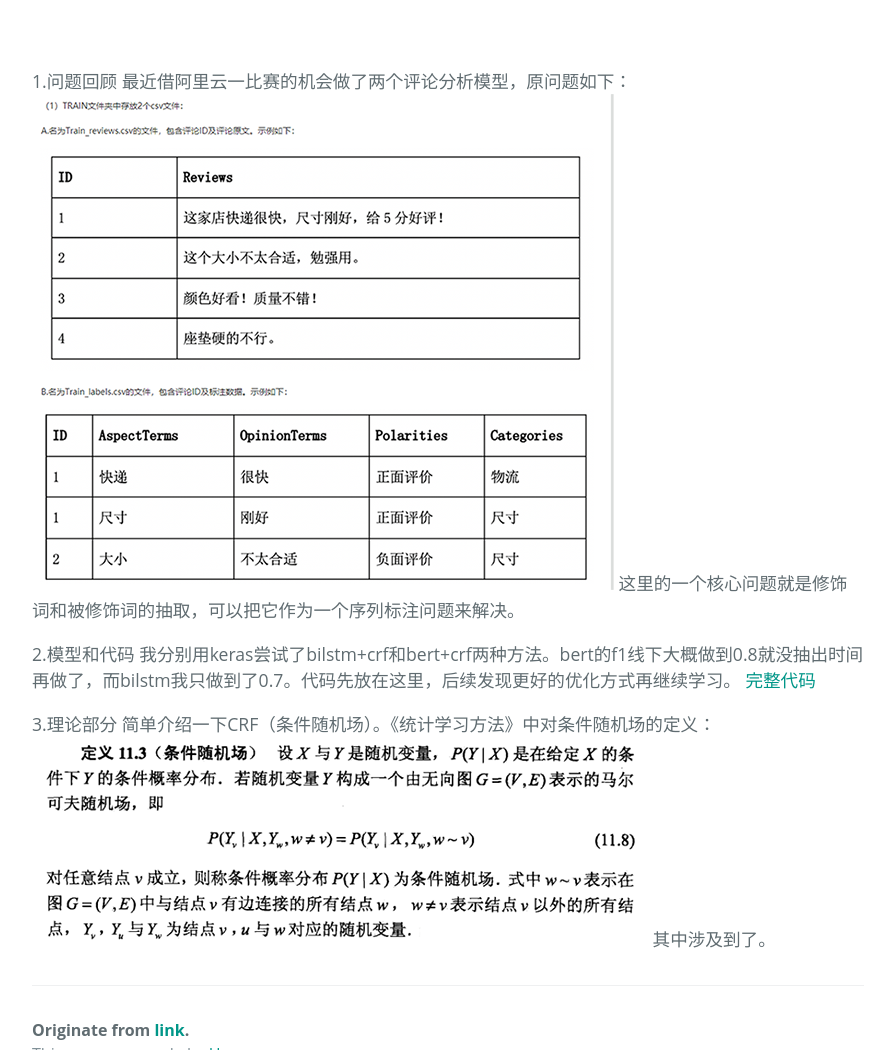
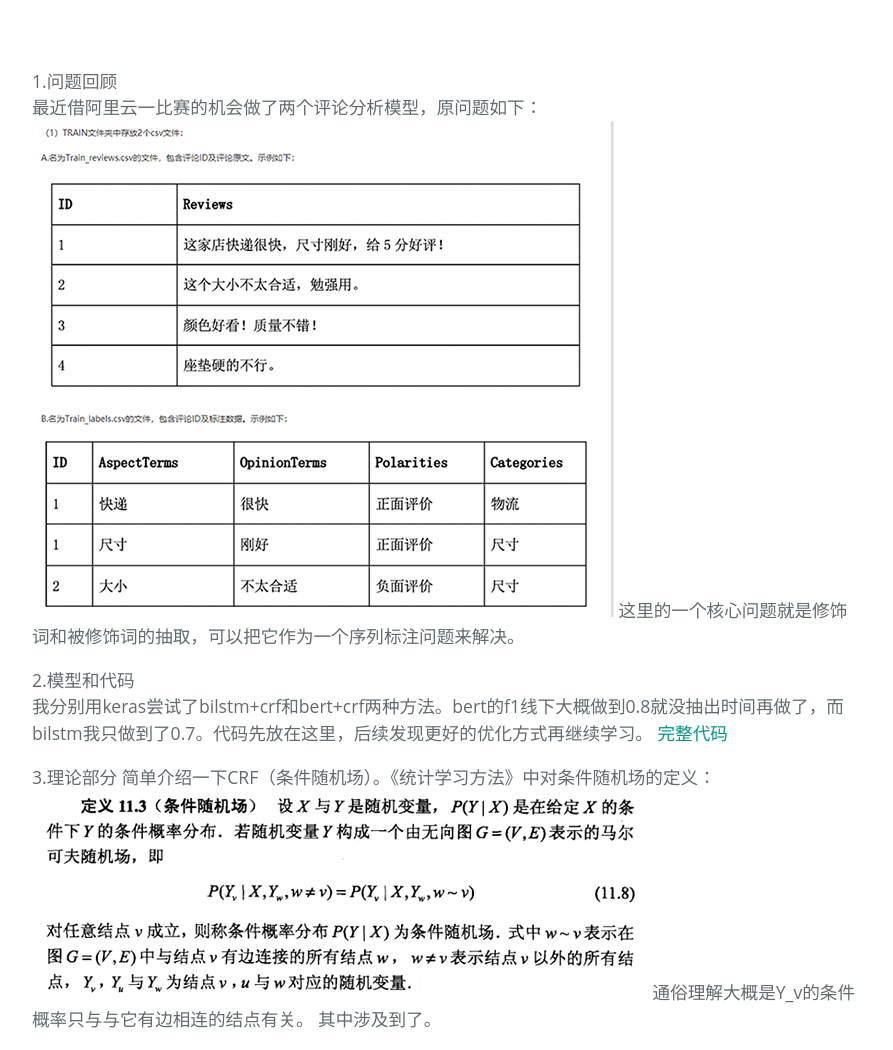
Before and after one commit to paichin/paichin.github.io, a Jekyll site: the page built from _posts/2019-08-13-test.md, in a window 1280 px wide and 1400 px high. Shown: the part 350-1400 px from the top of the window, without its empty margins (192-1085 px from the left). Built offline with Jekyll 4.4.1, drawn with Linux system fonts in a browser that asks for light colours; some web fonts are replaced; comment, search, counter and statistics services are not loaded.

```diff
--- a/_posts/2019-08-13-test.md
+++ b/_posts/2019-08-13-test.md
@@ -16,4 +16,5 @@
 3.理论部分
 简单介绍一下CRF（条件随机场）。《统计学习方法》中对条件随机场的定义：
 ![截图](https://paichin.github.io/assets/images4post/2.png)
+通俗理解大概是Y_v的条件概率只与与它有边相连的结点有关。
 其中涉及到了。
```
